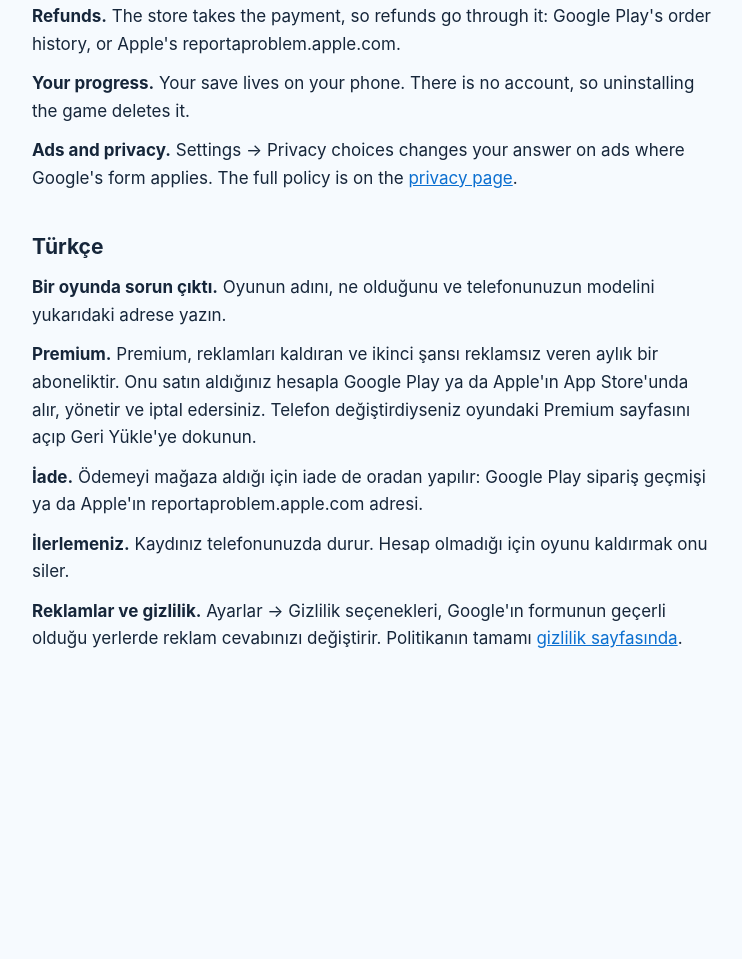
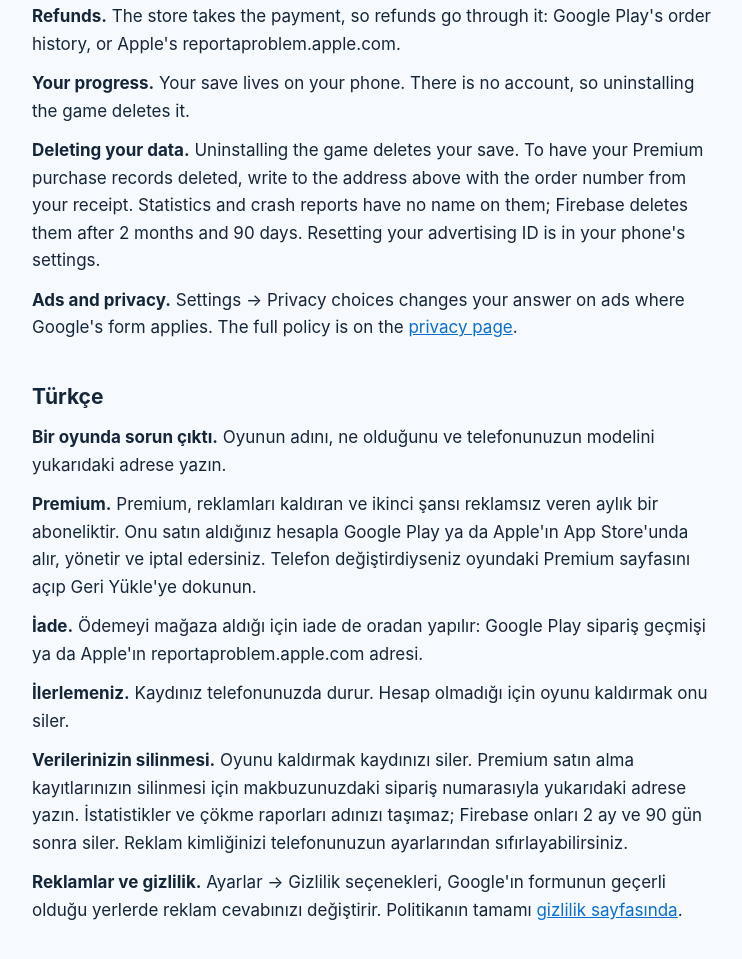
Before and after one commit to Demircan6/Demircan6.github.io, a plain HTML site: page snugo/support/index.html in a window 1280 px wide. Shown: the part 427-1386 px from the top of the page, without its empty margins (268-1010 px from the left). Before the commit the page ends 1164 px from the top, so only its background shows below. Drawn offline with Linux system fonts and the light colour scheme.

Commit message:
Support: how to have data deleted

```diff
--- a/snugo/support/index.html
+++ b/snugo/support/index.html
@@ -10,11 +10,13 @@
 <p><strong>Premium.</strong> Premium is a monthly subscription that takes the ads away and gives you the second chance with no ad. You buy, manage and cancel it in Google Play or Apple's App Store with the account you bought it from. If you changed phones, open the Premium page in the game and tap Restore.</p>
 <p><strong>Refunds.</strong> The store takes the payment, so refunds go through it: Google Play's order history, or Apple's reportaproblem.apple.com.</p>
 <p><strong>Your progress.</strong> Your save lives on your phone. There is no account, so uninstalling the game deletes it.</p>
+<p id="delete"><strong>Deleting your data.</strong> Uninstalling the game deletes your save. To have your Premium purchase records deleted, write to the address above with the order number from your receipt. Statistics and crash reports have no name on them; Firebase deletes them after 2 months and 90 days. Resetting your advertising ID is in your phone's settings.</p>
 <p><strong>Ads and privacy.</strong> Settings → Privacy choices changes your answer on ads where Google's form applies. The full policy is on the <a href="../privacy/">privacy page</a>.</p>
 <h2 id="tr">Türkçe</h2>
 <p><strong>Bir oyunda sorun çıktı.</strong> Oyunun adını, ne olduğunu ve telefonunuzun modelini yukarıdaki adrese yazın.</p>
 <p><strong>Premium.</strong> Premium, reklamları kaldıran ve ikinci şansı reklamsız veren aylık bir aboneliktir. Onu satın aldığınız hesapla Google Play ya da Apple'ın App Store'unda alır, yönetir ve iptal edersiniz. Telefon değiştirdiyseniz oyundaki Premium sayfasını açıp Geri Yükle'ye dokunun.</p>
 <p><strong>İade.</strong> Ödemeyi mağaza aldığı için iade de oradan yapılır: Google Play sipariş geçmişi ya da Apple'ın reportaproblem.apple.com adresi.</p>
 <p><strong>İlerlemeniz.</strong> Kaydınız telefonunuzda durur. Hesap olmadığı için oyunu kaldırmak onu siler.</p>
+<p id="sil"><strong>Verilerinizin silinmesi.</strong> Oyunu kaldırmak kaydınızı siler. Premium satın alma kayıtlarınızın silinmesi için makbuzunuzdaki sipariş numarasıyla yukarıdaki adrese yazın. İstatistikler ve çökme raporları adınızı taşımaz; Firebase onları 2 ay ve 90 gün sonra siler. Reklam kimliğinizi telefonunuzun ayarlarından sıfırlayabilirsiniz.</p>
 <p><strong>Reklamlar ve gizlilik.</strong> Ayarlar → Gizlilik seçenekleri, Google'ın formunun geçerli olduğu yerlerde reklam cevabınızı değiştirir. Politikanın tamamı <a href="../privacy/">gizlilik sayfasında</a>.</p>
 </div></body></html>
```
